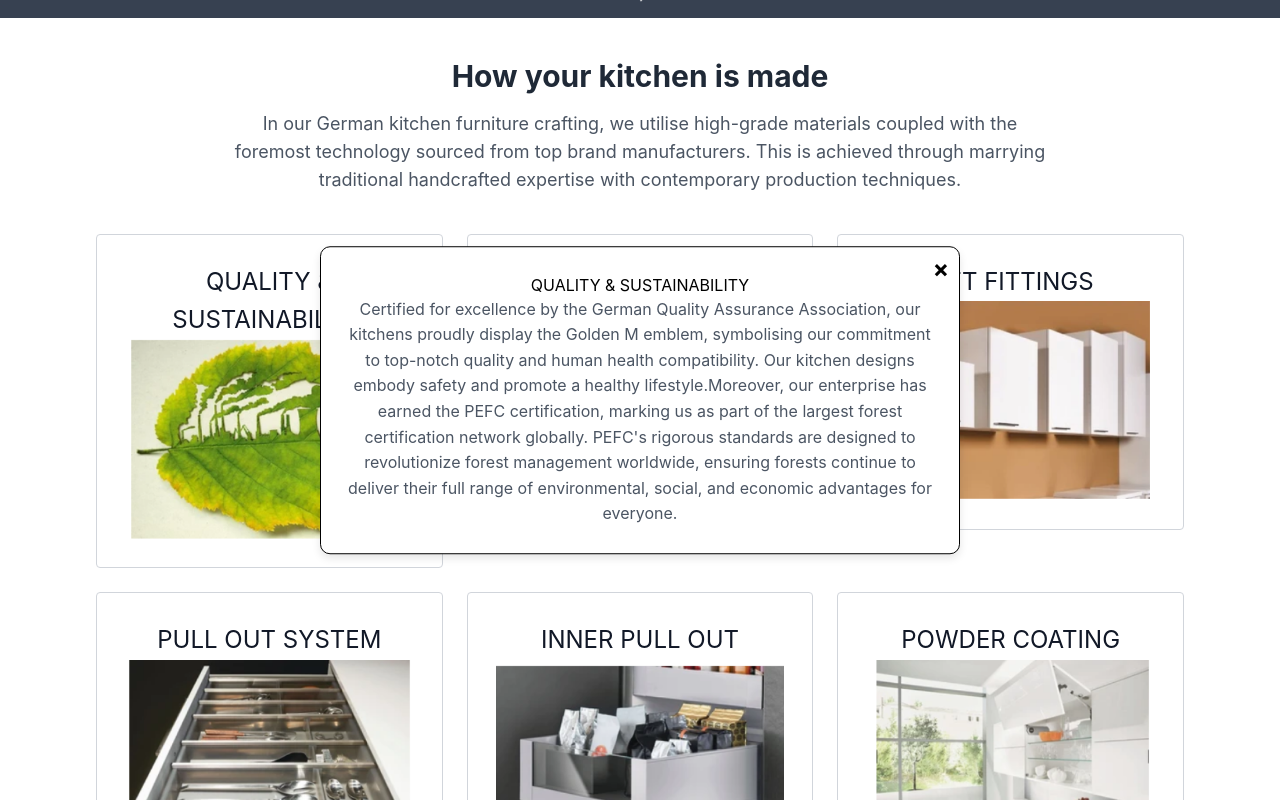
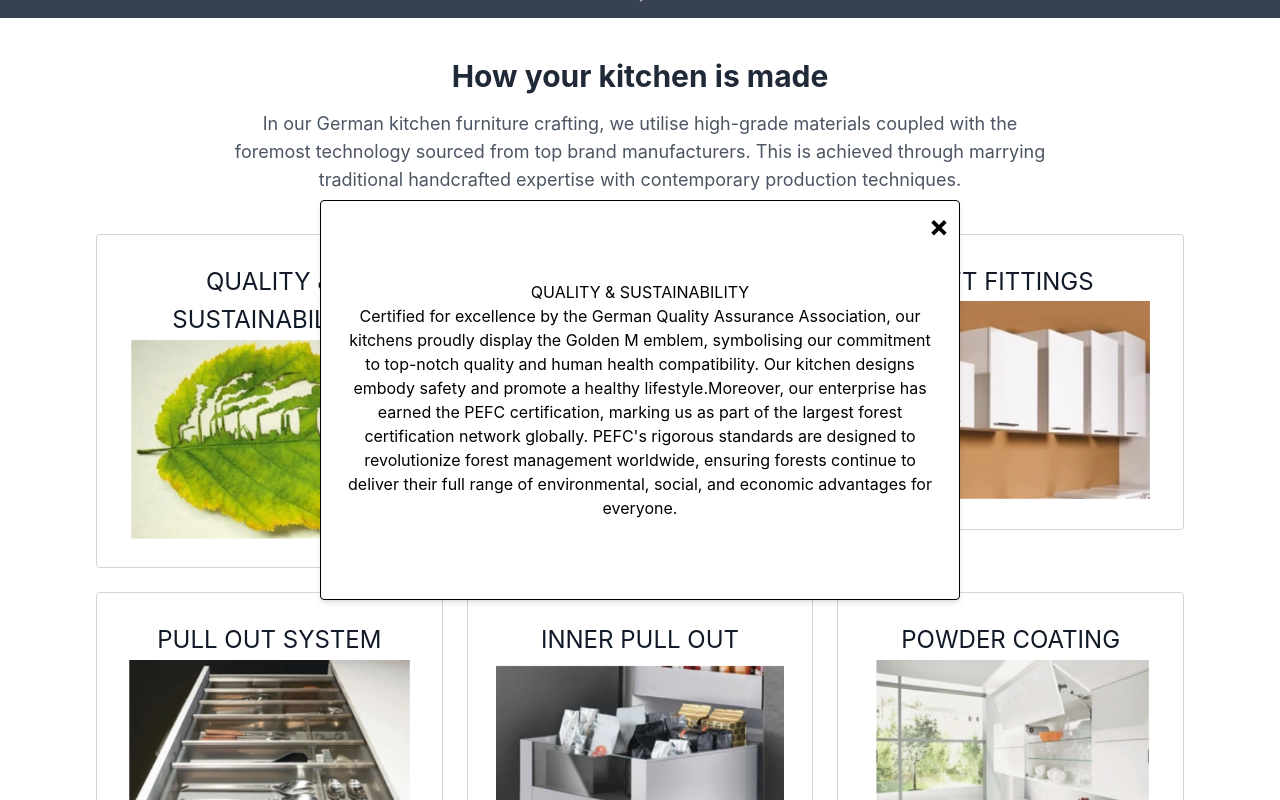
Before and after one commit to joshuaforster/SamsonNCo, a React (Create React App) app: page /kitchen in a window 1280 px wide. Both pictures are taken after a click on the element "QUALITY & SUSTAINABILITY". Shown: the part 536-1336 px from the top of the page. Built offline with nearby package versions, Linux system fonts and the light colour scheme.

Commit message:
converting css to tailwind

```diff
--- a/src/App.css
+++ b/src/App.css
@@ -1,36 +1,4 @@
-.popup {
-  position: fixed; /* Fix position to the viewport */
-  top: 50%; /* Center vertically */
-  left: 50%; /* Center horizontally */
-  transform: translate(-50%, -50%); /* Adjust the exact center position */
-  width: 50%; /* Responsive width */
-  max-height: 80%;
-  background-color: white; /* Background color */
-  padding: 20px; /* Padding inside the popup */
-  border-radius: 10px; /* Rounded corners */
-  box-shadow: 0 4px 8px rgba(0, 0, 0, 0.1); /* A subtle shadow */
-  z-index: 1000; /* Ensure it's above other content */
-  display: flex; /* Use flexbox for internal alignment */
-  flex-direction: column; /* Stack children vertically */
-  justify-content: center; /* Center items vertically */
-  align-items: center; /* Center items horizontally */
-  text-align: center; /* Ensure text is centered within its container */
-  border: 1px solid black;
-  padding: 2%;
-}
 
-.popup-close {
-position: absolute; /* Position it relative to the popup */
-top: 10px; /* Distance from the top */
-right: 10px; /* Distance from the right */
-background-color: transparent; /* No background */
-border: none; /* No border */
-font-size: 1.5rem; /* Larger font size */
-font-weight: bold; /* Make the 'X' bold */
-cursor: pointer; /* Change cursor to pointer on hover */
-padding: 0; /* No padding */
-line-height: 1; /* Tight line height for the 'X' */
-}
 
 
 img {
--- a/src/CustomComponents/popup.jsx
+++ b/src/CustomComponents/popup.jsx
@@ -1,34 +1,29 @@
-import React from 'react'
-import '../App.css'; // Adjust the relative path as necessary
+import React from 'react';
+// Ensure you've installed tailwindcss and imported its CSS in your project, typically in index.css or App.css
 
-export default function Popup(props){
-
+export default function Popup(props) {
     const [popUp, setPopUp] = React.useState(false);
 
     function toggle() {
         setPopUp(prevPopUp => !prevPopUp);
     }
 
- console.log(popUp)
-
     return (
         <section>
             <div className='cursor-pointer border border-gray-300 rounded p-7 text-center' onClick={toggle}>
                 <h3 className='text-gray-900'>{props.title}</h3>
-                <img className="w-full h-full object-cover rounded" src={props.image}/>
+                <img className="w-full h-full object-cover rounded" src={props.image} alt="" />
             </div>
 
-
             {popUp &&
-            <div className="popup">
-                <button className="popup-close" onClick={toggle}>&times;</button>
+            <div className="fixed inset-0 flex items-center justify-center px-4 py-8 bg-white border border-black rounded shadow-md md:w-auto md:max-w-none md:px-5 md:py-10 md:translate-x-[-50%] md:translate-y-[-50%] md:left-1/2 md:top-1/2 md:max-h-[80%] z-50 text-center">
+                <button className="absolute top-2.5 right-2.5 bg-transparent border-none text-3xl font-bold cursor-pointer p-0 leading-none" onClick={toggle}>&times;</button>
                 {props.title}
                 <br/>
-                <p className='text-gray-600'>{props.description}</p>
+                {props.description}
             </div>
             }
 
         </section>
-
     );
 }
```
Also changed, not shown: src/CustomComponents/mobileNav.jsx (+0 -17 lines).
